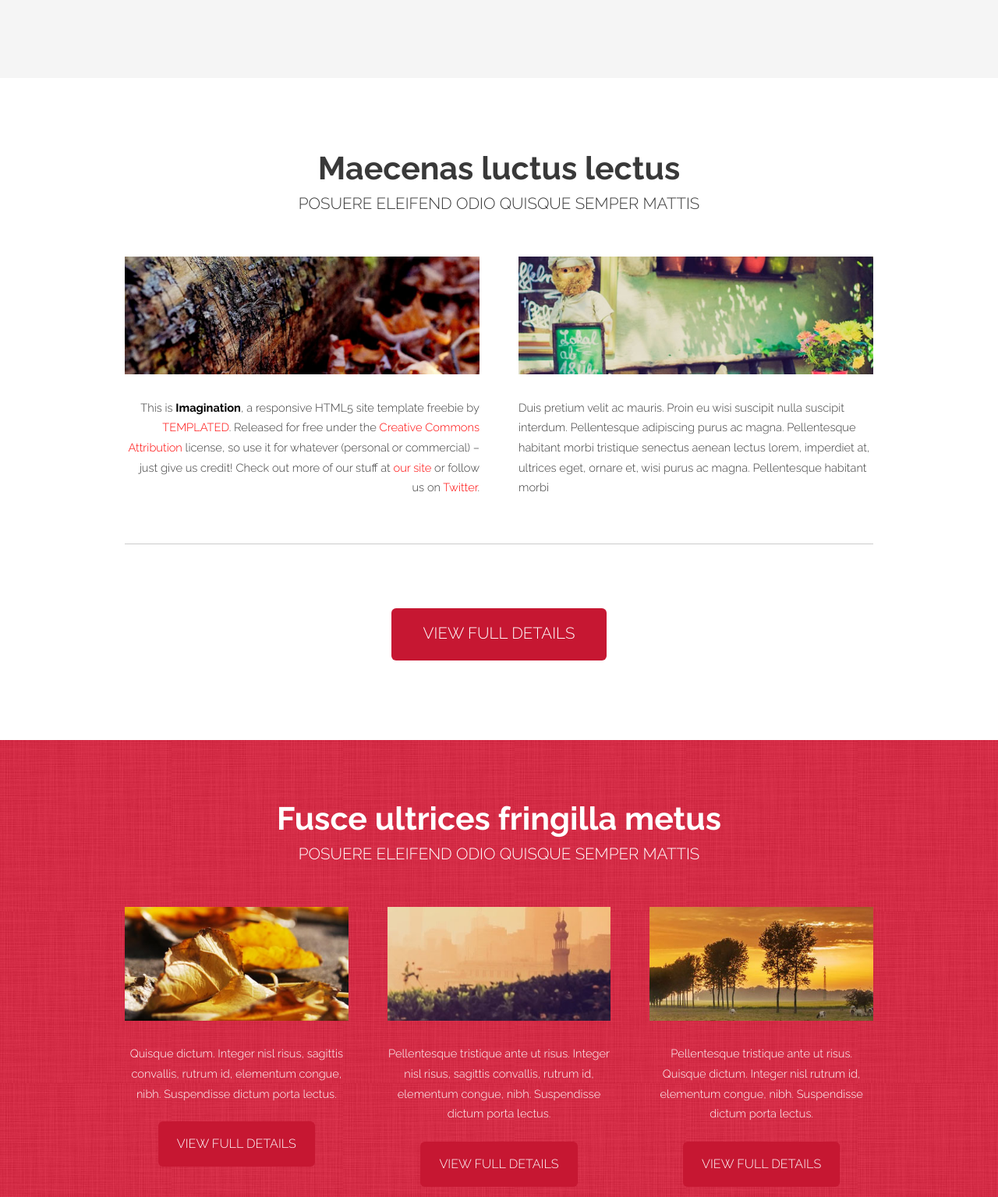
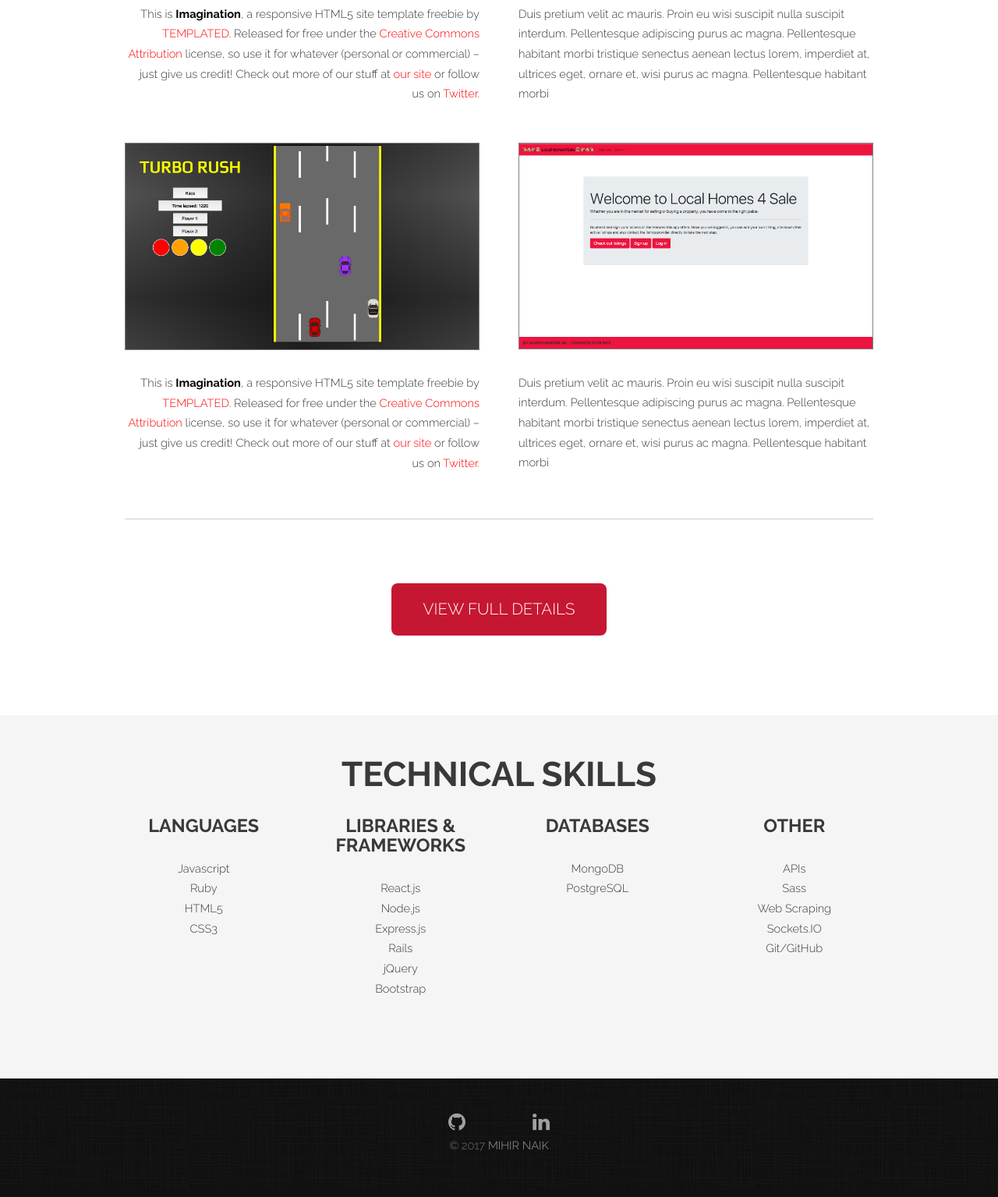
Before and after one commit to Mihir-Naik/portfolio, a plain HTML site: page index.html in a window 1280 px wide. Shown: the part 1099-2634 px from the top of the page at 78% size. Drawn offline with nearby package versions, Linux system fonts and the light colour scheme.

Commit message:
Added project screenshots, technical skills, github and linkedIn links in footer

```diff
--- a/css/style-mobile.css
+++ b/css/style-mobile.css
@@ -46,6 +46,9 @@
 
 	header
 	{
+	}
+	#techskills {
+		font-size: 2rem;
 	}
 
 	header h2
--- a/css/style.css
+++ b/css/style.css
@@ -173,6 +173,7 @@
 				display: block;
 				width: 100%;
 				margin-bottom: 2em;
+				border: 1px solid grey;
 			}
 
 			.image.left
@@ -295,7 +296,7 @@
 			margin-top: 0.5em;
 			padding: 1em 1.5em;
 			background: #c61732;
-			border-radius: 6px;
+			border-radius: 8px;
 			text-decoration: none;
 			text-transform: uppercase;
 			font-size: 1.1em;
@@ -773,6 +774,11 @@
 			padding: 3em 0em;
 		}
 
+		#techskills {
+			margin-top: -40px;
+			margin-bottom: 40px;
+			font-size: 3em;
+		}
 /*********************************************************************************/
 /* Logo                                                                          */
 /*********************************************************************************/
--- a/index.html
+++ b/index.html
@@ -61,7 +61,8 @@
 							<span class="byline">Web Developer</span>
 
 						</header>
-						<a href="#" class="button medium">Fusce ultrices fringilla</a>
+
+						<a href="images/Resume_MihirNaik.pdf" class="button medium" download>Download Resume</a>
 					</section>
 				</div>
 			</div>
@@ -69,74 +70,109 @@
 
 		</div>
 
+		<!-- Main -->
+		<div id="main">
+
+					<div class="container">
+
+						<section>
+							<header>
+								<h2>MY PORTFOLIO</h2>
+								<span class="byline">Recent projects that I worked on !</span>
+							</header>
+						</section>
+
+						<div class="row">
+							<section class="6u right">
+								<a href="#" class="image full"><img src="images/querify.png" alt=""></a>
+								<p>This is <strong>Imagination</strong>, a responsive HTML5 site template freebie by <a href="http://templated.co">TEMPLATED</a>. Released for free under the <a href="http://templated.co/license">Creative Commons Attribution</a> license, so use it for whatever (personal or commercial) &ndash; just give us credit! Check out more of our stuff at <a href="http://templated.co">our site</a> or follow us on <a href="http://twitter.com/templatedco">Twitter</a>.</p>
+							</section>
+							<section class="6u left">
+								<a href="#" class="image full"><img src="images/partmint.png" alt=""></a>
+								<p>Duis pretium velit ac mauris. Proin eu wisi suscipit nulla suscipit interdum. Pellentesque adipiscing purus ac magna. Pellentesque habitant morbi tristique senectus aenean lectus lorem, imperdiet at, ultrices eget, ornare et, wisi purus ac magna. Pellentesque habitant morbi</p>
+							</section>
+						</div>
+
+						<div class="row">
+								<section class="6u right">
+									<a href="#" class="image full"><img src="images/turbo_rush.png" alt=""></a>
+									<p>This is <strong>Imagination</strong>, a responsive HTML5 site template freebie by <a href="http://templated.co">TEMPLATED</a>. Released for free under the <a href="http://templated.co/license">Creative Commons Attribution</a> license, so use it for whatever (personal or commercial) &ndash; just give us credit! Check out more of our stuff at <a href="http://templated.co">our site</a> or follow us on <a href="http://twitter.com/templatedco">Twitter</a>.</p>
+								</section>
+								<section class="6u left">
+									<a href="#" class="image full"><img src="images/localHomes4Sale.png" alt=""></a>
+									<p>Duis pretium velit ac mauris. Proin eu wisi suscipit nulla suscipit interdum. Pellentesque adipiscing purus ac magna. Pellentesque habitant morbi tristique senectus aenean lectus lorem, imperdiet at, ultrices eget, ornare et, wisi purus ac magna. Pellentesque habitant morbi</p>
+								</section>
+							</div>
+
+						<div class="divider"></div>
+						<a href="#" class="button medium">View Full Details</a>
+					</div>
+				</div>
+			<!-- /Main -->
+
 		<!-- Extra -->
 		<div id="extra">
 			<div class="container">
+				<header>
+					<h1 id="techskills">TECHNICAL SKILLS</h1>
+				</header>
 				<div class="row">
 					<section class="3u">
 						<header>
-							<h2>Mauris vulputate</h2>
+							<h2>LANGUAGES</h2>
 						</header>
-						<span class="fa fa-magic"></span>
-						<p>Integer nisl risus, sagittis convallis, rutrum id, elementum congue, nibh. Suspendisse dictum porta lectus.</p>
+						<ul>
+							<li>Javascript</li>
+							<li>Ruby</li>
+							<li>HTML5</li>
+							<li>CSS3</li>
+						</ul>
 					</section>
 					<section class="3u">
 						<header>
-							<h2>Fusce ultrices</h2>
+							<h2>LIBRARIES & FRAMEWORKS</h2>
 						</header>
-						<span class="fa fa-wrench"></span>
-						<p>Pellentesque tristique ante ut risus. Integer risus congue. Suspendisse dictum porta lectus.</p>
+						<ul>
+							<li>React.js</li>
+							<li>Node.js</li>
+							<li>Express.js</li>
+							<li>Rails</li>
+							<li>jQuery</li>
+							<li>Bootstrap</li>
+						</ul>
 					</section>
 					<section class="3u">
 						<header>
-							<h2>Maecenas luctus</h2>
+							<h2>DATABASES</h2>
 						</header>
-						<span class="fa fa-chain"></span>
-						<p>Suspendisse dictum porta lectus. Integer nisl risus, sagittis convallis, rutrum congue nibh. </p>
+						<ul>
+							<li>MongoDB</li>
+							<li>PostgreSQL</li>
+						</ul>
 					</section>
 					<section class="3u">
 						<header>
-							<h2>Donec dictum</h2>
+							<h2>OTHER</h2>
 						</header>
-						<span class="fa fa-briefcase"></span>
-						<p>In posuere eleifend odio quisque semper augue mattis wisi maecenas ligula augue praesent.</p>
+							<ul>
+								<li>APIs</li>
+								<li>Sass</li>
+								<li>Web Scraping</li>
+								<li>Sockets.IO</li>
+								<li>Git/GitHub</li>
+							</ul>
 					</section>
 				</div>
-				<a href="#" class="button medium">Etiam posuere augue</a>
+
 			</div>
 		</div>
 
 	<!-- /Extra -->
 
-	<!-- Main -->
-		<div id="main">
 
-			<div class="container">
-
-				<section>
-					<header>
-						<h2>Maecenas luctus lectus</h2>
-						<span class="byline">Posuere eleifend odio quisque semper mattis</span>
-					</header>
-				</section>
-
-				<div class="row">
-					<section class="6u right">
-						<a href="#" class="image full"><img src="images/pics05.jpg" alt=""></a>
-						<p>This is <strong>Imagination</strong>, a responsive HTML5 site template freebie by <a href="http://templated.co">TEMPLATED</a>. Released for free under the <a href="http://templated.co/license">Creative Commons Attribution</a> license, so use it for whatever (personal or commercial) &ndash; just give us credit! Check out more of our stuff at <a href="http://templated.co">our site</a> or follow us on <a href="http://twitter.com/templatedco">Twitter</a>.</p>
-					</section>
-					<section class="6u left">
-						<a href="#" class="image full"><img src="images/pics06.jpg" alt=""></a>
-						<p>Duis pretium velit ac mauris. Proin eu wisi suscipit nulla suscipit interdum. Pellentesque adipiscing purus ac magna. Pellentesque habitant morbi tristique senectus aenean lectus lorem, imperdiet at, ultrices eget, ornare et, wisi purus ac magna. Pellentesque habitant morbi</p>
-					</section>
-				</div>
-				<div class="divider"></div>
-				<a href="#" class="button medium">View Full Details</a>
-			</div>
-		</div>
-	<!-- /Main -->
 
 	<!-- Featured -->
+	<!--
 		<div id="featured">
 			<div class="container">
 				<section>
@@ -164,9 +200,12 @@
 				</div>
 			</div>
 		</div>
+	-->
 	<!-- /Featured -->
 
+
 	<!-- Footer -->
+	<!--
 		<div id="footer">
 			<div class="container">
 				<div class="row">
@@ -209,12 +248,15 @@
 				</div>
 			</div>
 		</div>
+		-->
 	<!-- /Footer -->
 
 	<!-- Copyright -->
 		<div id="copyright">
 			<div class="container">
-				Design: <a href="http://templated.co">TEMPLATED</a> Images: <a href="http://unsplash.com">Unsplash</a> (<a href="http://unsplash.com/cc0">CC0</a>)
+				<a href="https://github.com/Mihir-Naik"><i class="fa fa-github medium" aria-hidden="true"></i></a> <a href="https://linkedin.com/in/mihir-naik"><i class="fa fa-linkedin medium" aria-hidden="true"></i></a>
+				<br>
+				&copy 2017 <a href="index.html">MIHIR NAIK</a>
 			</div>
 		</div>
 
```
Also changed, not shown: images/localHomes4Sale.png (added), images/turbo_rush.png (added), 2 other files.
